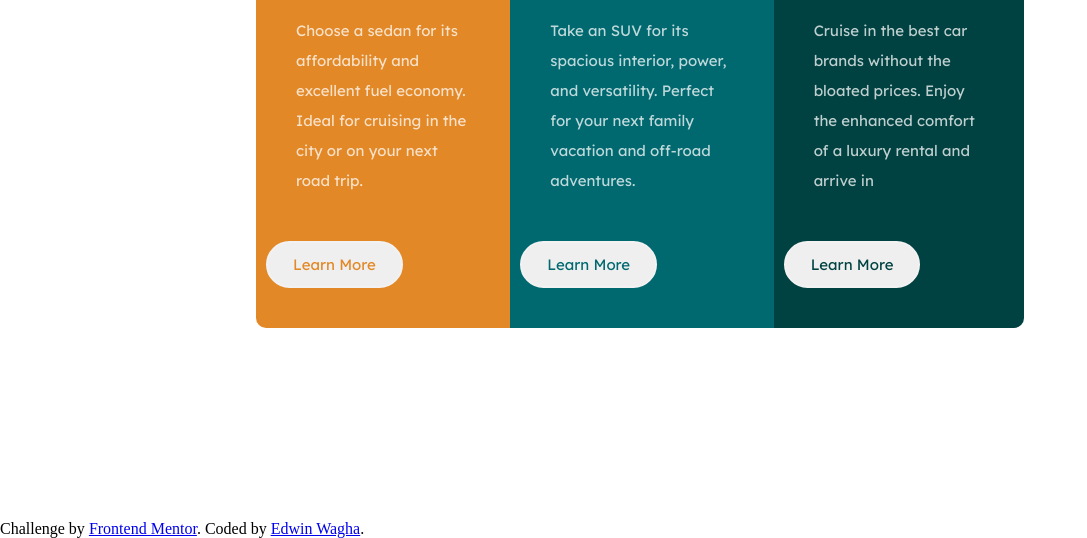
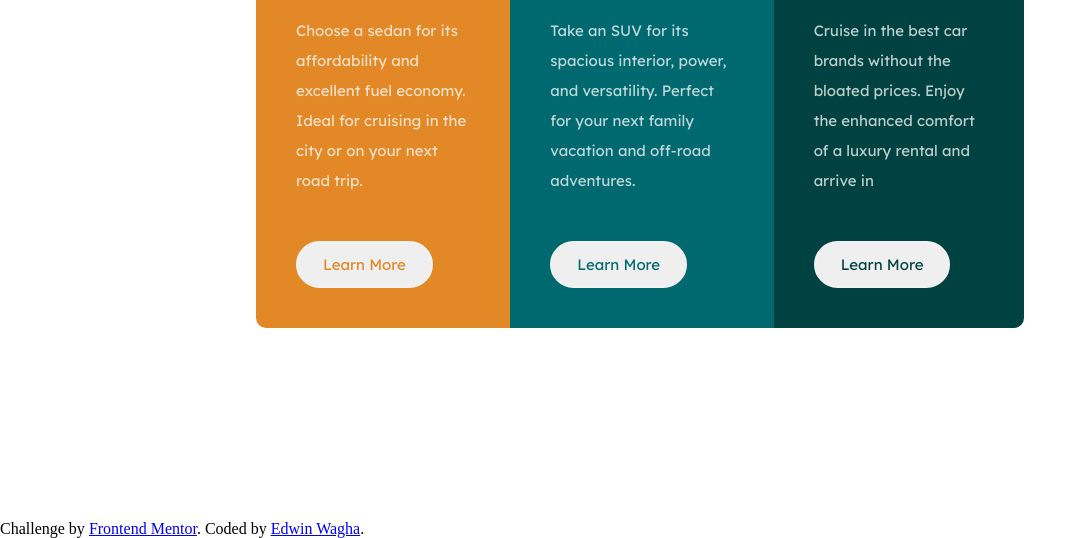
Before and after one commit to EdTheDev254/column-preview-card, a plain HTML site: page index.html in a window 1280 px wide. Shown: the part 389-927 px from the top of the page, without its empty margins (0-1087 px from the left). Drawn offline with Linux system fonts and the light colour scheme.

Commit message:
Update button class

```diff
--- a/style.css
+++ b/style.css
@@ -53,7 +53,7 @@ body{
   font-family: 'Lexend Deca', sans-serif;
 }
 
-.content #button{
+.content .button{
   padding:0 30px;
 }
 
```
